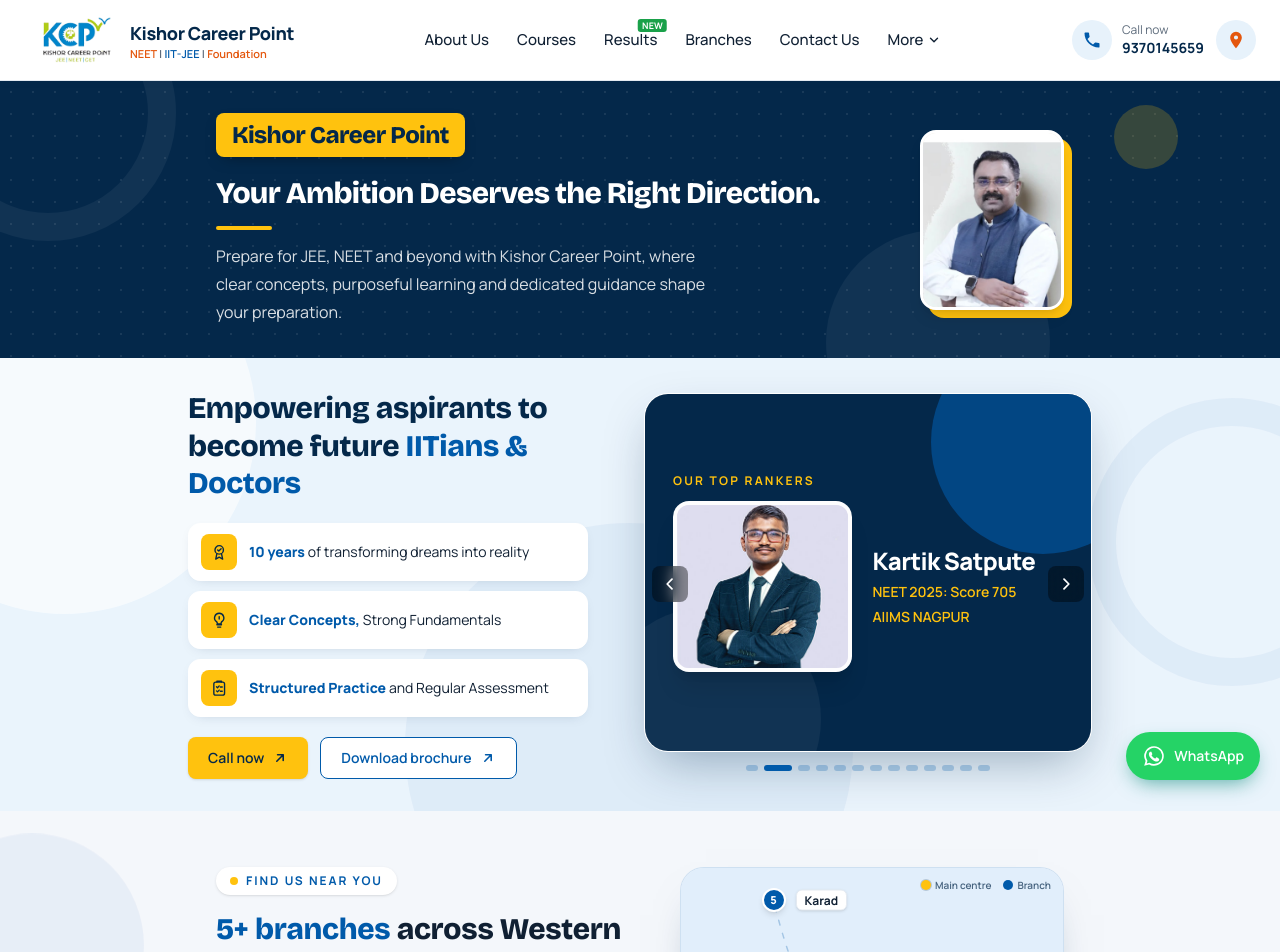
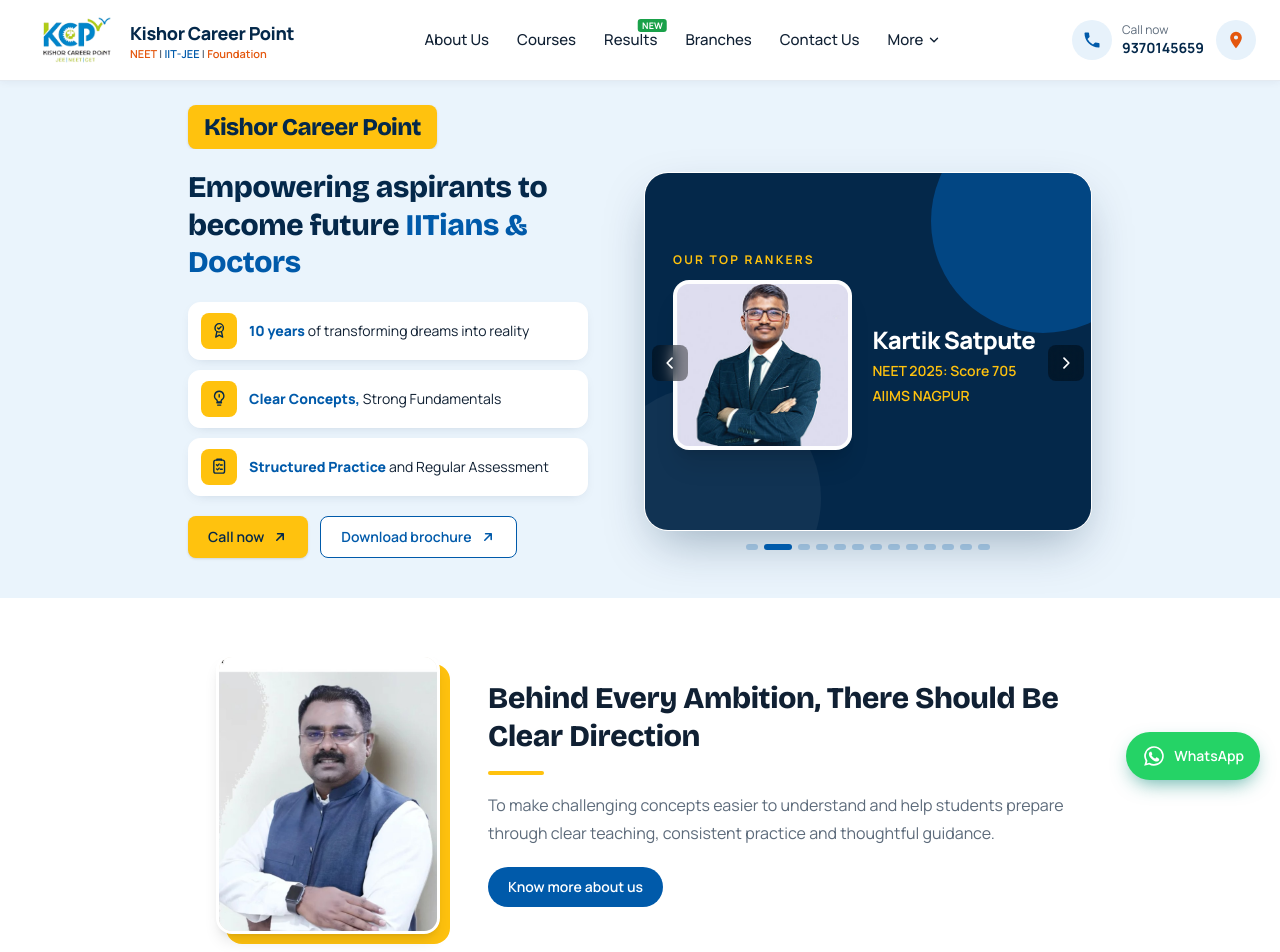
Before and after one commit to vaibhav-jadhav/kishorcareerpoint, a Next.js app: page / in a window 1280 px wide. Shown: the top 952 px of the page. Built offline with nearby package versions, Linux system fonts and the light colour scheme.

Commit message:
update: homepage layout

```diff
--- a/app/page.tsx
+++ b/app/page.tsx
@@ -1,6 +1,7 @@
 import type { Metadata } from "next";
 import { BranchMapSection } from "@/components/home/BranchMapSection";
 import { CourseSection } from "@/components/home/CourseSection";
+import { FounderSection } from "@/components/home/FounderSection";
 import { GoalSelector } from "@/components/home/GoalSelector";
 import { JourneySection } from "@/components/home/JourneySection";
 import { HeroSection } from "@/components/home/HeroSection";
@@ -21,10 +22,11 @@ export default function HomePage() {
     <>
       <IntroSection />
       <HeroSection />
-      <BranchMapSection />
+      <FounderSection />
       <GoalSelector />
       <CourseSection />
       <JourneySection />
+      <BranchMapSection />
       <RecordSection />
       <TestimonialList />
     </>
--- a/components/home/BranchMapSection.tsx
+++ b/components/home/BranchMapSection.tsx
@@ -122,7 +122,7 @@ export function BranchMapSection() {
   const mainPoint = layout[main.id];
 
   return (
-    <section className="relative overflow-hidden bg-surface py-10 sm:py-14" aria-labelledby="branch-map-heading">
+    <section className="relative overflow-hidden bg-white py-10 sm:py-14" aria-labelledby="branch-map-heading">
       <div className="pointer-events-none absolute inset-0" aria-hidden="true">
         <span className="anim-float-slow absolute -left-20 top-6 h-56 w-56 rounded-full bg-brand/5" />
         <span
--- /dev/null
+++ b/components/home/FounderSection.tsx
@@ -0,0 +1,45 @@
+import Image from "next/image";
+import { Button } from "@/components/ui/Button";
+import { Reveal } from "@/components/ui/Reveal";
+import { about } from "@/content/about";
+
+export function FounderSection() {
+  return (
+    <section className="bg-white py-10 sm:py-14" aria-labelledby="founder-heading">
+      <div className="mx-auto flex max-w-4xl flex-col items-center gap-8 px-5 sm:flex-row sm:gap-12 sm:px-6">
+        <Reveal from="left" className="shrink-0">
+          <div className="relative">
+            <span
+              className="absolute -bottom-2.5 -right-2.5 h-full w-full rounded-2xl bg-sun"
+              aria-hidden="true"
+            />
+            <Image
+              src="/about/owner.jpg"
+              alt="Owner of Kishor Career Point"
+              width={656}
+              height={900}
+              sizes="(min-width: 640px) 224px, 192px"
+              className="relative aspect-[4/5] w-48 rounded-2xl border-[3px] border-white bg-[#efe9dd] object-cover object-top shadow-lg sm:w-56"
+            />
+          </div>
+        </Reveal>
+
+        <Reveal from="right" className="text-center sm:text-left">
+          <h2
+            id="founder-heading"
+            className="text-2xl font-extrabold leading-tight tracking-tight text-ink sm:text-3xl"
+          >
+            {about.heading}
+          </h2>
+          <span className="mx-auto mt-4 block h-1 w-14 rounded-full bg-sun sm:mx-0" aria-hidden="true" />
+          <p className="mt-4 max-w-xl text-sm leading-7 text-muted sm:text-base">{about.mission}</p>
+          <div className="mt-5">
+            <Button href="/about-us" variant="primary">
+              Know more about us
+            </Button>
+          </div>
+        </Reveal>
+      </div>
+    </section>
+  );
+}
--- a/components/home/HeroSection.tsx
+++ b/components/home/HeroSection.tsx
@@ -68,11 +68,7 @@ function ArrowUpRight() {
 export function HeroSection() {
   return (
     <section className="relative overflow-hidden bg-sky">
-      <div className="pointer-events-none absolute -left-32 -top-32 h-96 w-96 rounded-full bg-white/60" />
-      <div className="pointer-events-none absolute -bottom-40 right-1/3 h-[28rem] w-[28rem] rounded-full bg-brand/5" />
-      <div className="pointer-events-none absolute -right-24 top-10 h-72 w-72 rounded-full border-[28px] border-brand/5" />
-
-      <div className="relative mx-auto grid max-w-7xl items-center gap-6 px-4 py-6 sm:px-6 lg:grid-cols-[minmax(0,25rem)_minmax(0,28rem)] lg:justify-center lg:gap-14 lg:py-8">
+      <div className="relative mx-auto grid max-w-7xl items-center gap-6 px-4 pb-8 pt-5 sm:px-6 lg:grid-cols-[minmax(0,25rem)_minmax(0,28rem)] lg:justify-center lg:gap-14 lg:pb-10">
         <div>
           <h2 className="text-2xl font-extrabold leading-tight tracking-tight text-brand-dark sm:text-3xl">
             {heroContent.headline}{" "}
--- a/components/home/IntroSection.tsx
+++ b/components/home/IntroSection.tsx
@@ -1,54 +1,20 @@
-import Image from "next/image";
 import { Reveal } from "@/components/ui/Reveal";
-import { introContent } from "@/content/home";
 import { site } from "@/content/site";
 
+/**
+ * Name tag above the hero. It shares the hero's background and width so the
+ * two read as one block instead of two stacked bands.
+ */
 export function IntroSection() {
   return (
-    <section
-      className="relative overflow-hidden bg-brand-dark py-6 text-white sm:py-8"
-      aria-labelledby="intro-heading"
-    >
-      {/* Soft rings and a dot grid add depth to the flat blue. */}
-      <div className="pointer-events-none absolute inset-0" aria-hidden="true">
-        <span className="absolute inset-0 bg-[radial-gradient(circle,rgba(255,255,255,0.14)_1.2px,transparent_1.4px)] [background-size:22px_22px] opacity-60" />
-        <span className="absolute -left-20 -top-24 h-64 w-64 rounded-full border-[28px] border-white/5" />
-        <span className="absolute -bottom-24 right-[18%] h-56 w-56 rounded-full bg-white/5" />
-        <span className="absolute right-[8%] top-6 h-16 w-16 rounded-full bg-sun/20" />
-      </div>
-
-      <div className="relative mx-auto flex max-w-4xl items-center justify-between gap-5 px-5 sm:gap-12 sm:px-6">
-        <Reveal from="up" className="min-w-0 flex-1">
+    <section className="bg-sky pt-5 sm:pt-6" aria-labelledby="intro-heading">
+      <div className="mx-auto max-w-[59.5rem] px-4 sm:px-6">
+        <Reveal from="up">
           <h1 id="intro-heading">
-            <span className="inline-block rounded-lg bg-sun px-4 py-1.5 text-xl font-extrabold tracking-tight text-brand-dark shadow-[0_6px_16px_-8px_rgba(0,0,0,0.5)] sm:text-2xl">
+            <span className="inline-block rounded-lg bg-sun px-4 py-1.5 text-xl font-extrabold tracking-tight text-brand-dark shadow-sm sm:text-2xl">
               {site.name}
             </span>
-            <span className="mt-4 block text-xl font-extrabold leading-snug tracking-tight sm:text-3xl">
-              {introContent.tagline}
-            </span>
           </h1>
-          <span className="mt-3 block h-1 w-14 rounded-full bg-sun" aria-hidden="true" />
-          <p className="mt-3 max-w-lg text-sm leading-6 text-white/85 sm:text-base sm:leading-7">
-            {introContent.support}
-          </p>
-        </Reveal>
-
-        <Reveal from="up" delay={120} className="shrink-0">
-          <div className="relative">
-            <span
-              className="absolute -bottom-2 -right-2 h-full w-full rounded-2xl bg-sun"
-              aria-hidden="true"
-            />
-            <Image
-              src="/about/owner.jpg"
-              alt="Owner of Kishor Career Point"
-              width={656}
-              height={900}
-              sizes="(min-width: 640px) 144px, 104px"
-              priority
-              className="relative aspect-[4/5] w-[6.5rem] rounded-2xl border-[3px] border-white bg-[#efe9dd] object-cover object-top shadow-lg sm:w-36"
-            />
-          </div>
         </Reveal>
       </div>
     </section>
--- a/content/home.ts
+++ b/content/home.ts
@@ -8,12 +8,6 @@ export type HeroStat = {
   highlight: string;
   /** Rest of the sentence. */
   text: string;
-};
-
-export const introContent = {
-  tagline: "Your Ambition Deserves the Right Direction.",
-  support:
-    "Prepare for JEE, NEET and beyond with Kishor Career Point, where clear concepts, purposeful learning and dedicated guidance shape your preparation.",
 };
 
 export const heroContent = {
```
